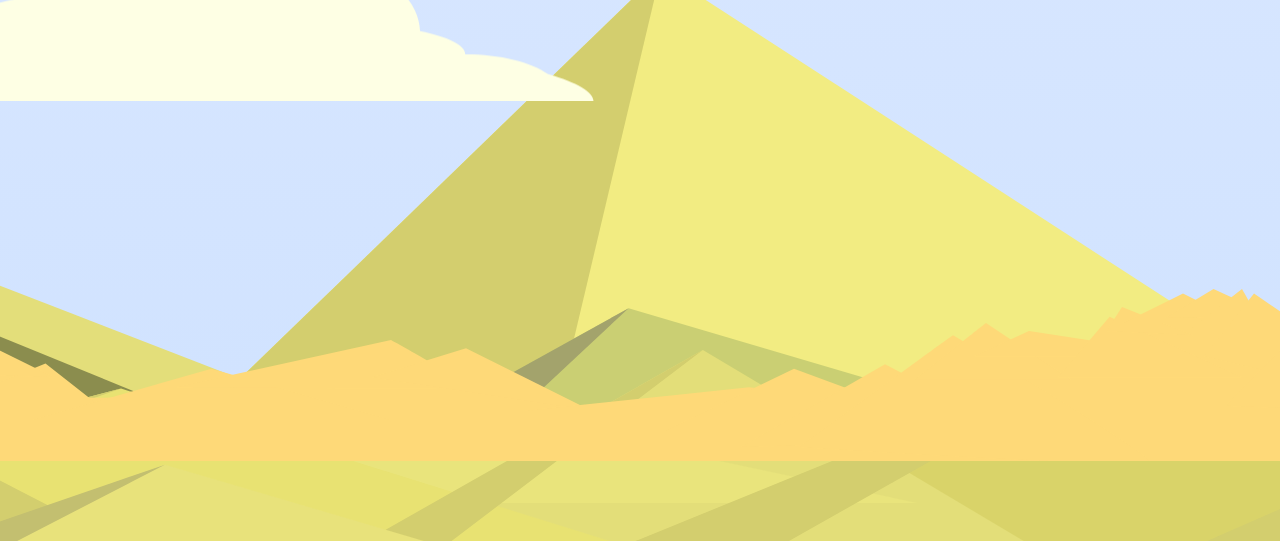
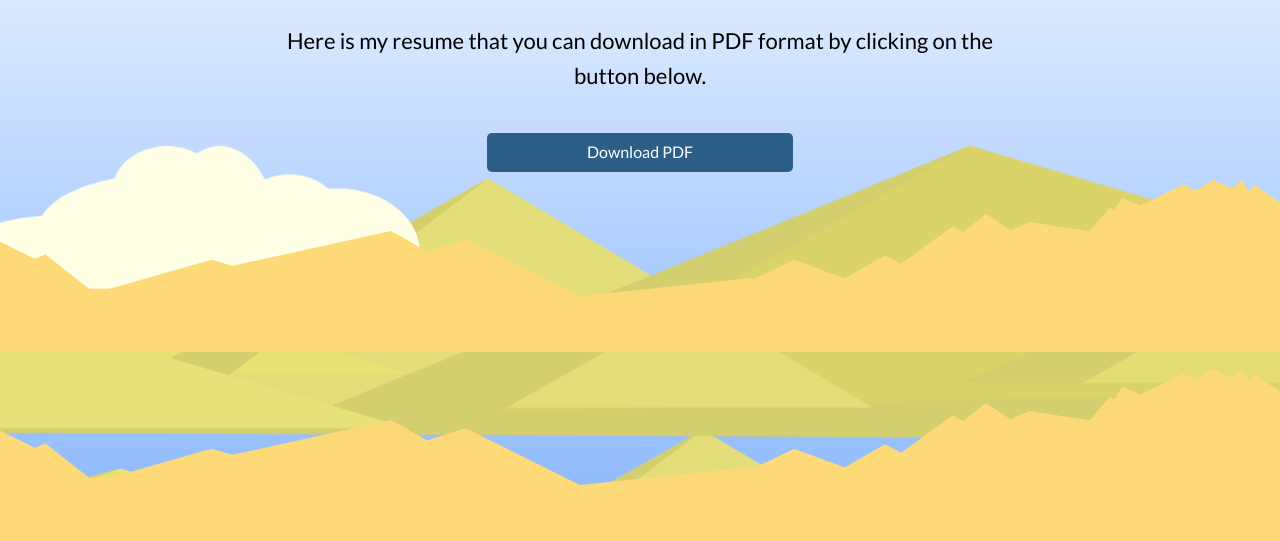
Before and after one commit to da7a90/da7a90, a React app: page /resume in a window 1280 px wide. Shown: the part 259-800 px from the top of the page. Built offline with nearby package versions, Linux system fonts and the light colour scheme.

Commit message:
changed the visuals

```diff
--- a/package.json
+++ b/package.json
@@ -7,6 +7,7 @@
     "@fortawesome/fontawesome-svg-core": "^1.2.7",
     "@fortawesome/free-solid-svg-icons": "^5.4.2",
     "@fortawesome/react-fontawesome": "^0.1.3",
+    "framer-motion": "^4.1.17",
     "react": "^16.5.2",
     "react-dom": "^16.5.2",
     "react-router": "^4.3.1",
--- a/src/components/App.js
+++ b/src/components/App.js
@@ -1,6 +1,6 @@
 // IMPORT LIBRARIES
 import React, { Component } from "react";
-import { HashRouter as Router, Route } from "react-router-dom";
+import { Switch , Route } from "react-router-dom";
 
 // IMPORT COMPOENNTS
 import Nav from "./Nav";
@@ -14,6 +14,7 @@ import "../stylesheets/App.css";
 import "../stylesheets/Home.css";
 import "../stylesheets/ContactSeg.css";
 import "../stylesheets/Resume.css";
+//import { AnimatePresence, motion } from "framer-motion";
 
 class App extends Component {
   constructor(props) {
@@ -33,13 +34,10 @@ class App extends Component {
   componentDidMount() {
     // Hide nav on initial load
 
-    this.scrollToPosition(80);
     // Listen for click and resize
     window.addEventListener("click", this.closePopup);
     window.addEventListener("resize", this.handleWindowResize);
     // pre-load bg img for popup
-    var image = new Image();
-    image.src = "../images/bg.svg";
   }
 
   componentWillUnmount() {
@@ -97,7 +95,8 @@ class App extends Component {
 
   render() {
     return (
-      <Router>
+
+      <Switch>
         <div className="App">
 
           <div className="parallax__overflow" ref={this.myRef}>
@@ -105,13 +104,11 @@ class App extends Component {
             <Route
               path=""
               render={props => (
-                <div>
                   <Nav
                     mobileMenu={this.state.mobileMenu}
                     toggleMobileMenu={this.toggleMobileMenu}
                     closeMobileMenu={this.closeMobileMenu}
                   />
-                </div>
               )}
             />
             {/* Home - home route*/}
@@ -119,45 +116,59 @@ class App extends Component {
               path=""
               exact
               render={props => (
+
+
                 <Home
                   showPopup={this.showPopup}
                   closePopup={this.closePopup}
                   scrollToPosition={this.scrollToPosition}
                 />
+
               )}
             />
             {/* Portfolio - portfolio route*/}
             <Route
               path="/portfolio"
               render={props => (
+
+
                 <Portfolio scrollToPosition={this.scrollToPosition} />
+
+
               )}
             />
             {/* Contact - contact route*/}
             <Route
               path="/contact"
               render={props => (
+
+
                 <Contact
                   showPopup={this.showPopup}
                   closePopup={this.closePopup}
                   scrollToPosition={this.scrollToPosition}
                 />
+
               )}
             />
             {/* Resume - resume route*/}
             <Route
               path="/resume"
               render={props => (
+
+
                 <Resume
                   showPopup={this.showPopup}
                   closePopup={this.closePopup}
                   scrollToPosition={this.scrollToPosition}
                 />
+
               )}
             />
           </div>
         </div>
-      </Router>
+
+      </Switch>
     );
   }
 }
--- a/src/components/Contact.js
+++ b/src/components/Contact.js
@@ -14,6 +14,7 @@ class Contact extends Component {
   }
   render() {
     return (
+
       <div className="parallax__cover__contact">
         {/* Header */}
         <Heading
--- a/src/components/Heading.js
+++ b/src/components/Heading.js
@@ -5,9 +5,12 @@ import React from "react";
 import "../stylesheets/Heading.css";
 
 // IMPORT IMAGES
+import layer_4 from "../images/parallax/layer_4.svg";
+import layer_3 from "../images/parallax/layer_3.svg";
 
 const Heading = props => {
   return (
+    <div>
     <div className="container__outer">
       <div className="container heading__container">
         <h1 className="heading__header" onClick={() => console.log(props)}>
@@ -26,6 +29,28 @@ const Heading = props => {
         )}
       </div>
     </div>
+           {/* Second closest Mountains layer */}
+           <div className="parallax__layer parallax__layer__5">
+          <img
+            src={layer_3}
+            height="455px"
+            width="3000px"
+            className="parallax__img"
+            alt="mountains"
+          />
+        </div>
+            {/* closest Mountains layer */}
+    <div className="parallax__layer beforecover">
+          <img
+            src={layer_4}
+            height="455px"
+            width="3000px"
+            className="parallax__img"
+            alt="mountains"
+          />
+        </div>
+
+    </div>
   );
 };
 
--- a/src/components/Home.js
+++ b/src/components/Home.js
@@ -8,8 +8,6 @@ import Landing from "./Landing";
 import "../stylesheets/Home.css";
 
 // IMPORT IMAGES
-import layer_1 from "../images/parallax/layer_1.svg";
-import layer_2 from "../images/parallax/layer_2.svg";
 import layer_3 from "../images/parallax/layer_3.svg";
 import layer_4 from "../images/parallax/layer_4.svg";
 
@@ -45,28 +43,8 @@ class Home extends Component {
           {/* Landing Container (name, title and clouds) */}
           <Landing imageLoaded={this.imageLoaded} />
         </div>
-        {/* Back Mountains layer */}
-        <div className="parallax__layer parallax__layer__3">
-          <img
-            src={layer_1}
-            height="455px"
-            width="3000px"
-            className="parallax__img"
-            alt="mountains"
-            onLoad={() => this.imageLoaded("layer1")}
-          />
-        </div>
-        {/* Second furthest Mountains layer */}
-        <div className="parallax__layer parallax__layer__4">
-          <img
-            src={layer_2}
-            height="455px"
-            width="3000px"
-            className="parallax__img"
-            alt="mountains"
-            onLoad={() => this.imageLoaded("layer2")}
-          />
-        </div>
+
+
         {/* Second closest Mountains layer */}
         <div className="parallax__layer parallax__layer__5">
           <img
--- a/src/components/Portfolio.js
+++ b/src/components/Portfolio.js
@@ -27,6 +27,7 @@ class PortHeader extends Component {
 
   render() {
     return (
+
       <div className="parallax__cover__portfolio">
         {/* ------ section header -----------*/}
         <Heading
--- a/src/components/Resume.js
+++ b/src/components/Resume.js
@@ -1,5 +1,6 @@
 // IMPORT LIBRARIES
 import React, { Component } from "react";
+
 
 // IMPORT COMPONENTS
 import Heading from "./Heading";
@@ -21,7 +22,7 @@ class Resume extends Component {
 
   render() {
     return (
-      <div className="">
+
         <div className="parallax__cover__portfolio">
           <Heading
             title="Resume"
@@ -31,7 +32,6 @@ class Resume extends Component {
             link={ResumePDF}
           />
 
-        </div>
       </div>
     );
   }
--- a/src/index.css
+++ b/src/index.css
@@ -5,7 +5,7 @@
 
 html,
 body {
-  background: linear-gradient(#d9e7ff, #cfe2ff);
+  background: linear-gradient(#ffffff, #89b7fd);
   background-repeat: no-repeat;
   height: 100vh;
 }
--- a/src/index.js
+++ b/src/index.js
@@ -6,4 +6,6 @@ import "./stylesheets/reset.css";
 import "./index.css";
 import App from "./components/App";
 
-ReactDOM.render(<App />, document.getElementById("root"));
+import {BrowserRouter as Router} from "react-router-dom"
+
+ReactDOM.render(<Router><App /></Router>, document.getElementById("root"));
--- a/src/stylesheets/App.css
+++ b/src/stylesheets/App.css
@@ -12,6 +12,7 @@ overflow: hidden;
 }
 .container__outer {
   padding: 70px 0 130px;
+  background: linear-gradient(#ffffff, #9dc4ff);
 }
 
 .container {
--- a/src/stylesheets/Heading.css
+++ b/src/stylesheets/Heading.css
@@ -32,7 +32,7 @@
 
 .heading__button:hover {
   cursor: pointer;
-  background: #3495d9;
+  background: #2c9dee;
   transition: background 0.3s;
 }
 
--- a/src/stylesheets/Landing.css
+++ b/src/stylesheets/Landing.css
@@ -25,7 +25,7 @@
 .landing__leftCloud__img {
   height: 50px;
   position: absolute;
-  top: -50px;
+  top: -10px;
   left: -150px;
   animation: float 3s ease-in-out infinite;
   z-index: 2;
```
Also changed, not shown: 1 other file.
